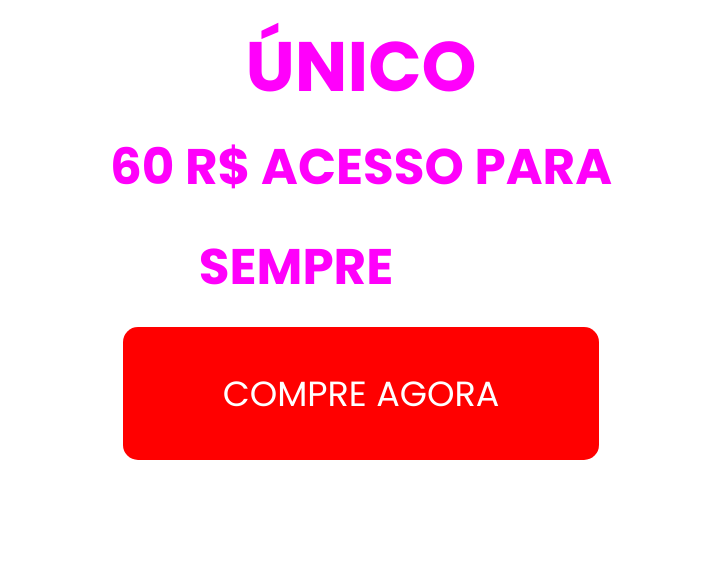
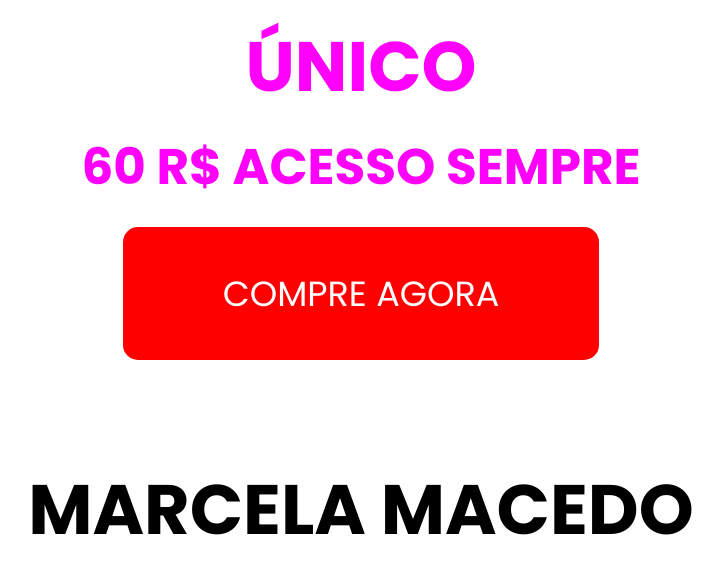
Before and after one commit to manobrown29/job, a plain HTML site: page index.html in a window 1280 px wide. Shown: the part 5412-5981 px from the top of the page, without its empty margins (104-827 px from the left). Drawn offline with nearby package versions, Linux system fonts and the light colour scheme.

Commit message:
front pronto

```diff
--- a/index.html
+++ b/index.html
@@ -69,7 +69,7 @@
                 </div>
 
                 <h3>PAGAMENTO ÚNICO</h3>
-                <span>60 R$ ACESSO PARA SEMPRE</span>
+                <span>60 R$ ACESSO SEMPRE</span>
 
                 <div class="btn">
                     <button>COMPRE AGORA</button>
```
